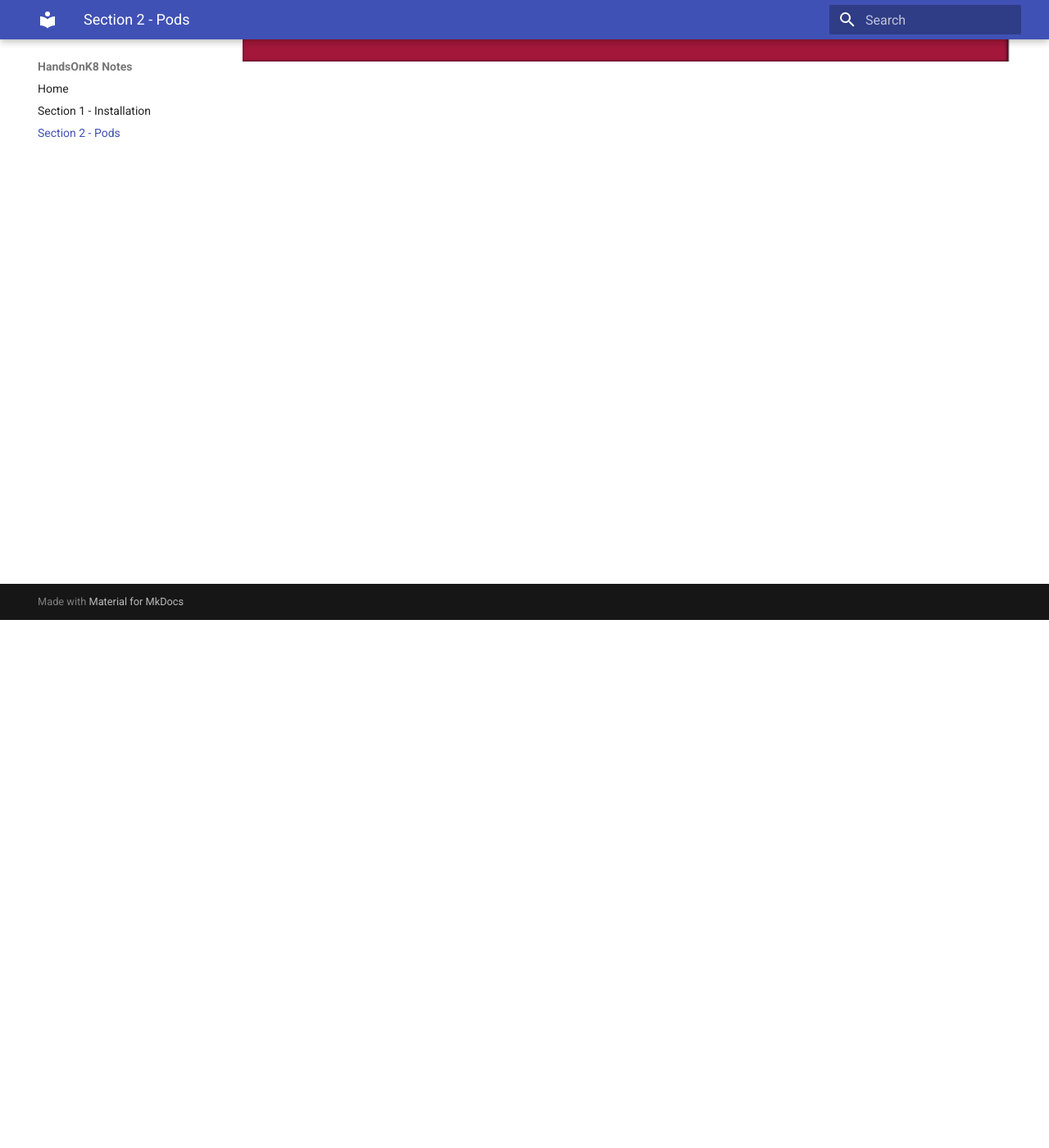
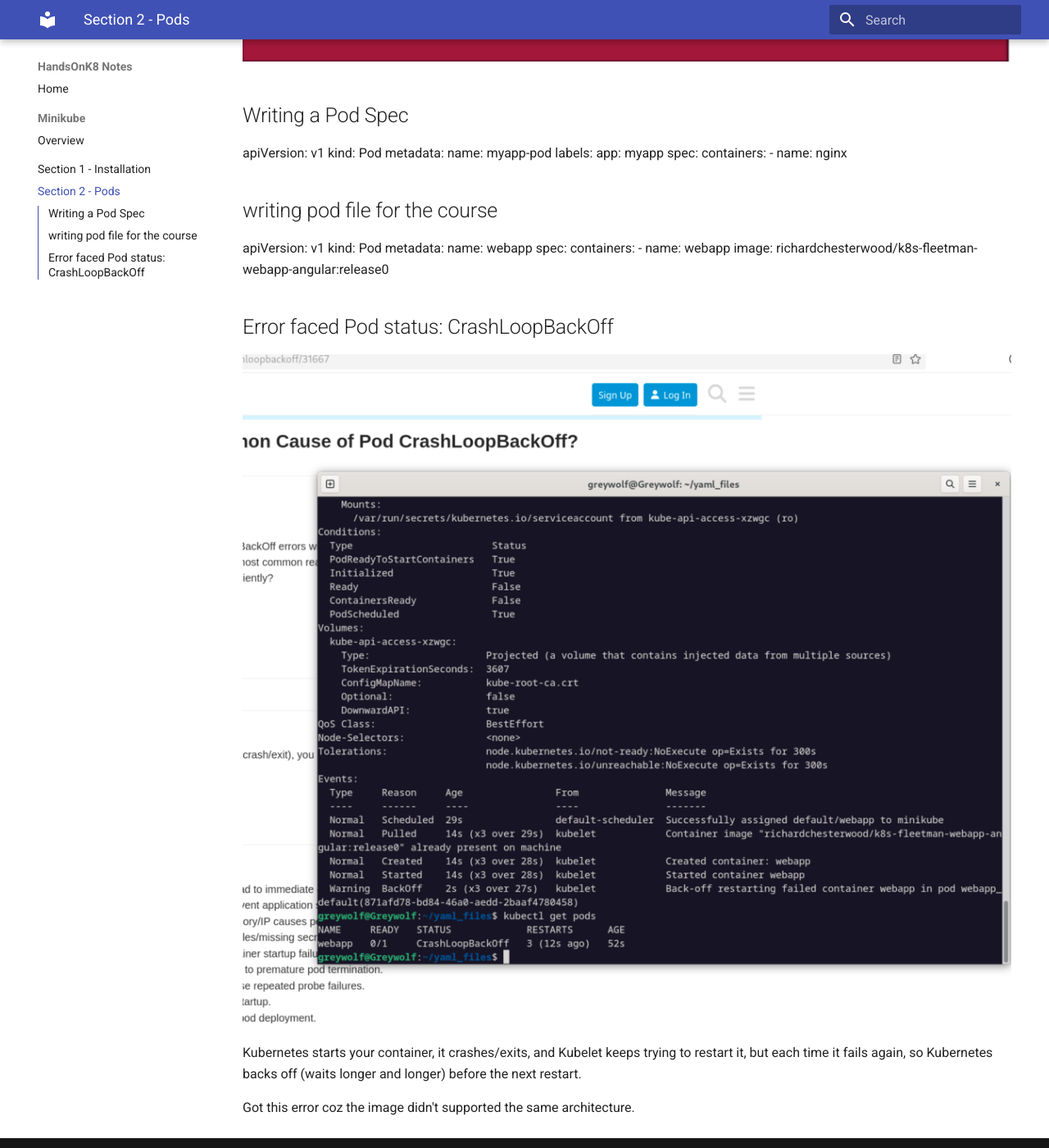
Before and after one commit to AmodSeth/handsonk8, an MkDocs documentation site: the page built from docs/Section_2_pods.md, in a window 1280 px wide and 1400 px high, scrolled down 644 px. Shown: the whole window at 82% size. Built offline with MkDocs 1.6.1 and Material for MkDocs 9.7.7, drawn with Linux system fonts in a browser that asks for light colours.

Commit message:
basic-pod

```diff
--- a/docs/Section_2_pods.md
+++ b/docs/Section_2_pods.md
@@ -5,3 +5,36 @@ Pods are just the wrappers for containers
 Generally its always one container per pod , but genrally few times its more as a helper container like ingesting logs or metrics of the main container.
 eg:
 ![Multi-container pod](assets/images/multicontainerpod.png)
+
+
+
+## Writing a Pod Spec
+
+apiVersion: v1
+kind: Pod
+metadata:
+    name: myapp-pod
+    labels:
+        app: myapp
+spec:
+    containers:
+    - name: nginx
+
+
+## writing pod file for the course
+apiVersion: v1
+kind: Pod
+metadata:
+    name: webapp
+spec:
+    containers:
+    - name: webapp
+      image: richardchesterwood/k8s-fleetman-webapp-angular:release0
+
+
+## Error faced  Pod status: CrashLoopBackOff
+![crashLoopBackoff](assets/images/crashLoopBackoff.png)
+
+Kubernetes starts your container, it crashes/exits, and Kubelet keeps trying to restart it, but each time it fails again, so Kubernetes backs off (waits longer and longer) before the next restart.
+
+Got this error coz the image didn't supported the same architecture.
--- a/mkdocs.yml
+++ b/mkdocs.yml
@@ -36,5 +36,7 @@ markdown_extensions:
 
 nav:
   - Home: index.md
+  - Minikube:
+      - Overview: minikube/basic_commands.md
   - Section 1 - Installation: Section_1_installation.md
   - Section 2 - Pods: Section_2_pods.md
```
Also changed, not shown: docs/Section_1_installation.md (+0 -2 lines), docs/minikube/basic_commands.md (added, +17 -0 lines), docs/assets/images/crashLoopBackoff.png (added).
